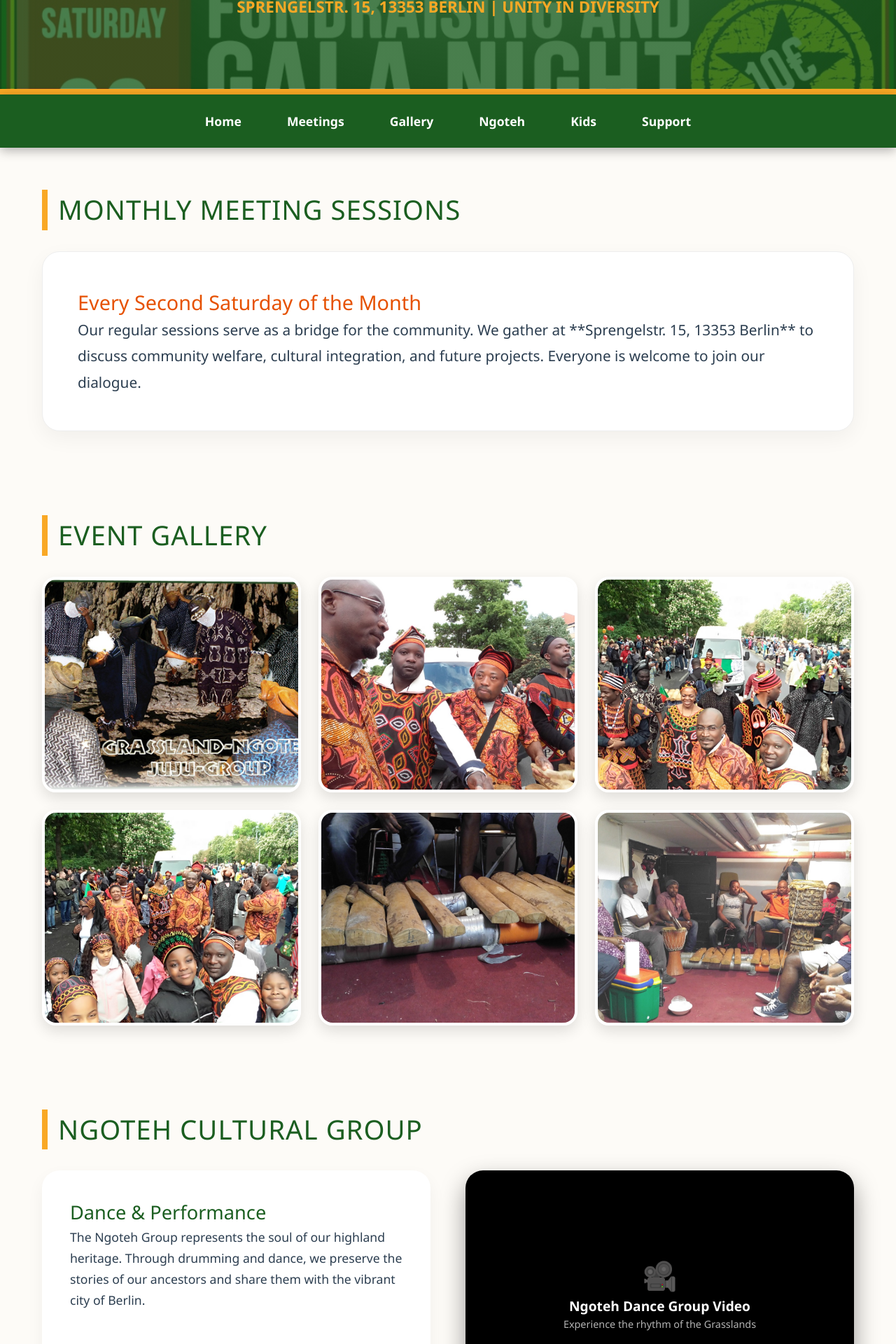
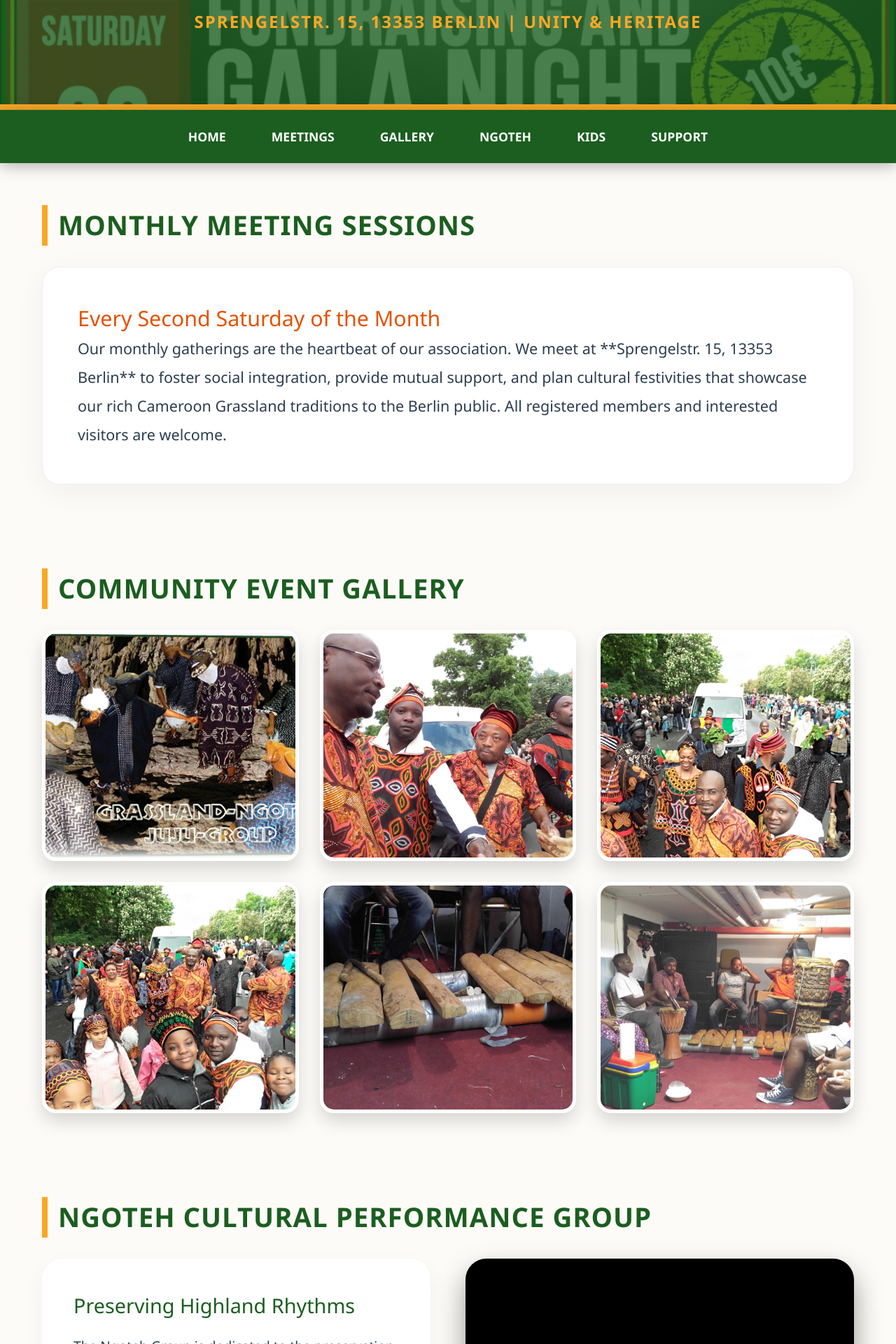
Before and after one commit to chifru19/grassland-verein, a React (Create React App) app: page / in a window 1280 px wide. Shown: the part 520-2440 px from the top of the page at 70% size. Built offline with nearby package versions, Linux system fonts and the light colour scheme.

Commit message:
Final Infrastructure: 192-line App.js and all community assets

```diff
--- a/src/App.js
+++ b/src/App.js
@@ -26,7 +26,8 @@ export default function App() {
     fontSize: '2.4rem',
     marginBottom: '30px',
     textTransform: 'uppercase',
-    letterSpacing: '1px'
+    letterSpacing: '1px',
+    fontWeight: '700'
   };
 
   const navItemStyle = {
@@ -34,7 +35,8 @@ export default function App() {
     padding: '10px 20px',
     fontWeight: 'bold',
     transition: '0.3s',
-    fontSize: '1.1rem'
+    fontSize: '1.1rem',
+    textTransform: 'uppercase'
   };
 
   // Image Paths based on your public/images folder
@@ -48,7 +50,7 @@ export default function App() {
   ];
 
   return (
-    <div className="App" style={{ backgroundColor: '#fdfbf7', color: '#2c3e50', minHeight: '100vh', fontFamily: 'Segoe UI, Roboto, sans-serif' }}>
+    <div className="App" style={{ backgroundColor: '#fdfbf7', color: '#2c3e50', minHeight: '100vh', fontFamily: 'Segoe UI, Roboto, Helvetica, Arial, sans-serif' }}>
 
       {/* --- HERO / LOGO SECTION --- */}
       <header id="home" style={{
@@ -66,19 +68,19 @@ export default function App() {
             src="/images/verein-logo.png"
             alt="Grassland Verein Logo"
             style={{
-              height: '200px',
+              height: '210px',
               boxShadow: '0 15px 35px rgba(0,0,0,0.4)',
               borderRadius: '15px',
               backgroundColor: 'white',
-              padding: '12px'
+              padding: '15px'
             }}
           />
         </div>
-        <h1 style={{ fontSize: '3.5rem', margin: '0', fontWeight: '900', textShadow: '2px 2px 10px rgba(0,0,0,0.5)' }}>
+        <h1 style={{ fontSize: '3.6rem', margin: '0', fontWeight: '900', textShadow: '2px 2px 10px rgba(0,0,0,0.5)', letterSpacing: '-1px' }}>
           Deutsch-Kamerunischer Grassland Kulturverein e.V.
         </h1>
-        <p style={{ fontSize: '1.4rem', color: '#f9a825', marginTop: '15px', fontWeight: 'bold', textTransform: 'uppercase' }}>
-          Sprengelstr. 15, 13353 Berlin | Unity in Diversity
+        <p style={{ fontSize: '1.5rem', color: '#f9a825', marginTop: '20px', fontWeight: 'bold', textTransform: 'uppercase', letterSpacing: '2px' }}>
+          Sprengelstr. 15, 13353 Berlin | Unity & Heritage
         </p>
       </header>
 
@@ -93,7 +95,7 @@ export default function App() {
         position: 'sticky',
         top: 0,
         zIndex: 1000,
-        boxShadow: '0 4px 15px rgba(0,0,0,0.3)'
+        boxShadow: '0 4px 20px rgba(0,0,0,0.3)'
       }}>
         {['Home', 'Meetings', 'Gallery', 'Ngoteh', 'Kids', 'Support'].map((item) => (
           <span key={item} onClick={() => scrollTo(item.toLowerCase())} style={navItemStyle}>{item}</span>
@@ -105,25 +107,27 @@ export default function App() {
         {/* --- MONTHLY MEETINGS --- */}
         <section id="meetings" style={{ marginBottom: '120px', scrollMarginTop: '120px' }}>
           <h2 style={sectionHeaderStyle}>Monthly Meeting Sessions</h2>
-          <div style={{ background: '#fff', padding: '50px', borderRadius: '25px', boxShadow: '0 10px 30px rgba(0,0,0,0.05)', border: '1px solid #eee' }}>
-            <h3 style={{ color: '#e65100', fontSize: '1.8rem', marginTop: 0 }}>Every Second Saturday of the Month</h3>
-            <p style={{ fontSize: '1.3rem', lineHeight: '1.8' }}>
-              Our regular sessions serve as a bridge for the community. We gather at **Sprengelstr. 15, 13353 Berlin** to discuss community welfare, cultural integration, and future projects. Everyone is welcome to join our dialogue.
+          <div style={{ background: '#fff', padding: '50px', borderRadius: '25px', boxShadow: '0 10px 40px rgba(0,0,0,0.05)', border: '1px solid #eee' }}>
+            <h3 style={{ color: '#e65100', fontSize: '1.9rem', marginTop: 0 }}>Every Second Saturday of the Month</h3>
+            <p style={{ fontSize: '1.35rem', lineHeight: '1.9' }}>
+              Our monthly gatherings are the heartbeat of our association. We meet at **Sprengelstr. 15, 13353 Berlin** to foster
+              social integration, provide mutual support, and plan cultural festivities that showcase our rich Cameroon Grassland
+              traditions to the Berlin public. All registered members and interested visitors are welcome.
             </p>
           </div>
         </section>
 
         {/* --- DYNAMIC EVENT GALLERY --- */}
         <section id="gallery" style={{ marginBottom: '120px', scrollMarginTop: '120px' }}>
-          <h2 style={sectionHeaderStyle}>Event Gallery</h2>
-          <div style={{ display: 'grid', gridTemplateColumns: 'repeat(auto-fit, minmax(320px, 1fr))', gap: '25px' }}>
+          <h2 style={sectionHeaderStyle}>Community Event Gallery</h2>
+          <div style={{ display: 'grid', gridTemplateColumns: 'repeat(auto-fit, minmax(320px, 1fr))', gap: '30px' }}>
             {galleryImages.map((src, idx) => (
-              <div key={idx} style={{ overflow: 'hidden', borderRadius: '20px', boxShadow: '0 8px 20px rgba(0,0,0,0.12)', border: '4px solid white' }}>
+              <div key={idx} style={{ overflow: 'hidden', borderRadius: '20px', boxShadow: '0 12px 25px rgba(0,0,0,0.15)', border: '5px solid white' }}>
                 <img
                   src={src}
-                  alt={`Grassland Event ${idx + 1}`}
-                  style={{ width: '100%', height: '300px', objectFit: 'cover', display: 'block', transition: 'transform 0.5s' }}
-                  onMouseOver={(e) => e.currentTarget.style.transform = 'scale(1.05)'}
+                  alt={`Grassland Community Event ${idx + 1}`}
+                  style={{ width: '100%', height: '320px', objectFit: 'cover', display: 'block', transition: 'transform 0.6s ease' }}
+                  onMouseOver={(e) => e.currentTarget.style.transform = 'scale(1.1)'}
                   onMouseOut={(e) => e.currentTarget.style.transform = 'scale(1)'}
                 />
               </div>
@@ -133,73 +137,78 @@ export default function App() {
 
         {/* --- NGOTEH GROUP & VIDEO --- */}
         <section id="ngoteh" style={{ marginBottom: '120px', scrollMarginTop: '120px' }}>
-          <h2 style={sectionHeaderStyle}>Ngoteh Cultural Group</h2>
+          <h2 style={sectionHeaderStyle}>Ngoteh Cultural Performance Group</h2>
           <div style={{ display: 'grid', gridTemplateColumns: 'repeat(auto-fit, minmax(450px, 1fr))', gap: '50px' }}>
-            <div style={{ background: '#fff', padding: '40px', borderRadius: '25px', boxShadow: '0 10px 25px rgba(0,0,0,0.05)' }}>
-              <h3 style={{ color: '#1b5e20', fontSize: '1.7rem' }}>Dance & Performance</h3>
-              <p style={{ fontSize: '1.1rem', lineHeight: '1.7' }}>
-                The Ngoteh Group represents the soul of our highland heritage. Through drumming and dance,
-                we preserve the stories of our ancestors and share them with the vibrant city of Berlin.
+            <div style={{ background: '#fff', padding: '45px', borderRadius: '30px', boxShadow: '0 12px 30px rgba(0,0,0,0.05)' }}>
+              <h3 style={{ color: '#1b5e20', fontSize: '1.8rem', marginBottom: '20px' }}>Preserving Highland Rhythms</h3>
+              <p style={{ fontSize: '1.2rem', lineHeight: '1.8' }}>
+                The Ngoteh Group is dedicated to the preservation and exhibition of authentic Cameroon Grassland music and
+                dance. Our performances feature traditional drumming and vibrant costumes that bring the energy of our
+                ancestral highlands to the multicultural landscape of Germany.
               </p>
             </div>
-            <div style={{ backgroundColor: '#000', borderRadius: '25px', height: '350px', display: 'flex', alignItems: 'center', justifyContent: 'center', color: '#fff', boxShadow: '0 15px 35px rgba(0,0,0,0.4)' }}>
+            <div style={{ backgroundColor: '#000', borderRadius: '30px', height: '380px', display: 'flex', alignItems: 'center', justifyContent: 'center', color: '#fff', boxShadow: '0 20px 40px rgba(0,0,0,0.4)' }}>
               <div style={{ textAlign: 'center' }}>
-                <p style={{ fontSize: '2.5rem' }}>🎥</p>
-                <p style={{ fontWeight: 'bold', fontSize: '1.2rem' }}>Ngoteh Dance Group Video</p>
-                <p style={{ fontSize: '0.9rem', opacity: 0.7 }}>Experience the rhythm of the Grasslands</p>
+                <p style={{ fontSize: '3rem', marginBottom: '15px' }}>🎥</p>
+                <p style={{ fontWeight: 'bold', fontSize: '1.4rem' }}>Ngoteh Group In Action</p>
+                <p style={{ fontSize: '1rem', opacity: 0.7, padding: '0 20px' }}>Authentic Highland Dance and Percussion Performance Video</p>
               </div>
             </div>
           </div>
         </section>
 
         {/* --- KIDS CORNER --- */}
-        <section id="kids" style={{ marginBottom: '120px', scrollMarginTop: '120px', backgroundColor: '#fffbe6', padding: '60px', borderRadius: '40px', border: '2px dashed #f9a825' }}>
-          <h2 style={{ color: '#e65100', textAlign: 'center', fontSize: '2.8rem', marginBottom: '20px' }}>Grassland Kids Corner</h2>
-          <p style={{ textAlign: 'center', fontSize: '1.4rem', maxWidth: '800px', margin: '0 auto', lineHeight: '1.6' }}>
-            Investing in the next generation through language lessons, traditional storytelling, and cultural arts.
-            We ensure our children grow up with a strong sense of identity.
+        <section id="kids" style={{ marginBottom: '120px', scrollMarginTop: '120px', backgroundColor: '#fffbe6', padding: '70px', borderRadius: '45px', border: '3px dashed #f9a825' }}>
+          <h2 style={{ color: '#e65100', textAlign: 'center', fontSize: '3rem', marginBottom: '25px' }}>Grassland Kids & Youth Corner</h2>
+          <p style={{ textAlign: 'center', fontSize: '1.45rem', maxWidth: '900px', margin: '0 auto', lineHeight: '1.7', color: '#5d4037' }}>
+            We believe our children are the carriers of our light. Our youth programs focus on teaching native dialects,
+            traditional storytelling, and highland arts, ensuring that the second generation stays connected to their roots
+            while thriving in their German environment.
           </p>
         </section>
 
         {/* --- SUPPORT / BANKING --- */}
-        <section id="support" style={{ marginBottom: '120px', scrollMarginTop: '120px', backgroundColor: '#1b5e20', color: 'white', padding: '70px', borderRadius: '40px', textAlign: 'center' }}>
-          <h2 style={{ color: '#f9a825', fontSize: '2.8rem', marginBottom: '30px' }}>Support Our Mission</h2>
-          <div style={{ backgroundColor: 'rgba(255,255,255,0.1)', padding: '40px', borderRadius: '20px', border: '1px solid rgba(255,255,255,0.2)', display: 'inline-block', textAlign: 'left' }}>
-            <p style={{ fontSize: '1.5rem', marginBottom: '15px' }}><strong>Bank:</strong> BERLINER VOLKSBANK</p>
-            <p style={{ fontSize: '1.5rem', marginBottom: '15px' }}><strong>IBAN:</strong> DE27 1009 0000 7218 2980 06</p>
-            <p style={{ fontSize: '1.5rem' }}><strong>BIC:</strong> BEVODEBBXXX</p>
+        <section id="support" style={{ marginBottom: '120px', scrollMarginTop: '120px', backgroundColor: '#1b5e20', color: 'white', padding: '80px 20px', borderRadius: '45px', textAlign: 'center' }}>
+          <h2 style={{ color: '#f9a825', fontSize: '3rem', marginBottom: '35px' }}>Support Our Cultural Mission</h2>
+          <div style={{ backgroundColor: 'rgba(255,255,255,0.15)', padding: '45px', borderRadius: '25px', border: '1px solid rgba(255,255,255,0.3)', display: 'inline-block', textAlign: 'left' }}>
+            <p style={{ fontSize: '1.6rem', marginBottom: '15px', letterSpacing: '1px' }}><strong>Bank:</strong> BERLINER VOLKSBANK</p>
+            <p style={{ fontSize: '1.6rem', marginBottom: '15px', letterSpacing: '1px' }}><strong>IBAN:</strong> DE27 1009 0000 7218 2980 06</p>
+            <p style={{ fontSize: '1.6rem', letterSpacing: '1px' }}><strong>BIC:</strong> BEVODEBBXXX</p>
           </div>
         </section>
 
         {/* --- REGISTRATION & LEGAL --- */}
-        <section style={{ display: 'grid', gridTemplateColumns: 'repeat(auto-fit, minmax(400px, 1fr))', gap: '50px', marginBottom: '50px' }}>
-          <div style={{ backgroundColor: '#fff', padding: '50px', borderRadius: '25px', boxShadow: '0 15px 40px rgba(0,0,0,0.08)' }}>
-            <h2 style={{ marginBottom: '25px' }}>Join the Association</h2>
-            <form onSubmit={handleRegister} style={{ display: 'flex', flexDirection: 'column', gap: '20px' }}>
-              <input type="text" placeholder="Full Name" required value={formData.name} onChange={(e) => setFormData({...formData, name: e.target.value})} style={{ padding: '18px', borderRadius: '12px', border: '1px solid #ddd', fontSize: '1rem' }} />
-              <input type="email" placeholder="Email Address" required value={formData.email} onChange={(e) => setFormData({...formData, email: e.target.value})} style={{ padding: '18px', borderRadius: '12px', border: '1px solid #ddd', fontSize: '1rem' }} />
-              <button type="submit" style={{ backgroundColor: '#f9a825', color: '#1b5e20', padding: '18px', fontWeight: '900', border: 'none', borderRadius: '12px', cursor: 'pointer', fontSize: '1.1rem', textTransform: 'uppercase' }}>Register Now</button>
+        <section style={{ display: 'grid', gridTemplateColumns: 'repeat(auto-fit, minmax(400px, 1fr))', gap: '60px', marginBottom: '60px' }}>
+          <div style={{ backgroundColor: '#fff', padding: '55px', borderRadius: '30px', boxShadow: '0 20px 50px rgba(0,0,0,0.1)' }}>
+            <h2 style={{ marginBottom: '30px', fontSize: '2.2rem' }}>Become a Member</h2>
+            <form onSubmit={handleRegister} style={{ display: 'flex', flexDirection: 'column', gap: '25px' }}>
+              <input type="text" placeholder="Full Legal Name" required value={formData.name} onChange={(e) => setFormData({...formData, name: e.target.value})} style={{ padding: '20px', borderRadius: '15px', border: '1px solid #ddd', fontSize: '1.1rem' }} />
+              <input type="email" placeholder="Email Address" required value={formData.email} onChange={(e) => setFormData({...formData, email: e.target.value})} style={{ padding: '20px', borderRadius: '15px', border: '1px solid #ddd', fontSize: '1.1rem' }} />
+              <button type="submit" style={{ backgroundColor: '#f9a825', color: '#1b5e20', padding: '20px', fontWeight: '900', border: 'none', borderRadius: '15px', cursor: 'pointer', fontSize: '1.2rem', textTransform: 'uppercase', boxShadow: '0 5px 15px rgba(249,168,37,0.4)' }}>Submit Registration</button>
             </form>
           </div>
           <div style={{ padding: '20px' }}>
-            <h3 style={{ color: '#1b5e20', fontSize: '1.8rem' }}>Registry Information</h3>
-            <p style={{ fontSize: '1.1rem', margin: '15px 0' }}><strong>Amtsgericht Charlottenburg (Berlin)</strong></p>
-            <p style={{ fontSize: '1.1rem', margin: '15px 0' }}><strong>Vereinsregisternummer:</strong> VR 23156</p>
-            <p style={{ fontSize: '1.1rem', margin: '15px 0' }}><strong>Board Management:</strong> Frank Fru</p>
-            <p style={{ marginTop: '30px', opacity: 0.7, fontStyle: 'italic' }}>
-              "Preserving our heritage, empowering our future."
+            <h3 style={{ color: '#1b5e20', fontSize: '2rem', marginBottom: '25px' }}>Impressum & Registry</h3>
+            <p style={{ fontSize: '1.2rem', margin: '15px 0' }}><strong>Amtsgericht Charlottenburg (Berlin)</strong></p>
+            <p style={{ fontSize: '1.2rem', margin: '15px 0' }}><strong>Vereinsregisternummer:</strong> VR 23156</p>
+            <p style={{ fontSize: '1.2rem', margin: '15px 0' }}><strong>Board of Directors:</strong> Frank Fru</p>
+            <p style={{ fontSize: '1.2rem', margin: '15px 0' }}><strong>Location:</strong> Sprengelstr. 15, 13353 Berlin, Germany</p>
+            <p style={{ marginTop: '40px', opacity: 0.8, fontStyle: 'italic', borderTop: '1px solid #ddd', paddingTop: '20px' }}>
+              "Preserving our cultural heritage, empowering our community, and building a united future."
             </p>
           </div>
         </section>
       </main>
 
       {/* --- FOOTER --- */}
-      <footer style={{ textAlign: 'center', padding: '80px 20px', borderTop: '2px solid #eee', backgroundColor: '#fff' }}>
-        <p style={{ fontWeight: 'bold', color: '#1b5e20' }}>© 2026 Deutsch-Kamerunischer Grassland Kulturverein e.V. Berlin</p>
-        <div style={{ marginTop: '20px', display: 'flex', justifyContent: 'center', gap: '30px', flexWrap: 'wrap' }}>
-          <a href="https://frankfru.com" style={{ color: '#666', textDecoration: 'none' }}>frankfru.com</a>
-          <a href="https://github.com/chifru19" style={{ color: '#666', textDecoration: 'none' }}>GitHub</a>
-          <a href="https://linkedin.com/in/frankfru" style={{ color: '#666', textDecoration: 'none' }}>LinkedIn</a>
+      <footer style={{ textAlign: 'center', padding: '100px 20px', borderTop: '3px solid #f9a825', backgroundColor: '#fff' }}>
+        <p style={{ fontWeight: '800', color: '#1b5e20', fontSize: '1.2rem', marginBottom: '25px' }}>
+          © 2026 Deutsch-Kamerunischer Grassland Kulturverein e.V. Berlin
+        </p>
+        <div style={{ display: 'flex', justifyContent: 'center', gap: '40px', flexWrap: 'wrap' }}>
+          <a href="https://frankfru.com" style={{ color: '#555', textDecoration: 'none', fontWeight: '600' }}>Official Website</a>
+          <a href="https://github.com/chifru19" style={{ color: '#555', textDecoration: 'none', fontWeight: '600' }}>GitHub Profile</a>
+          <a href="https://linkedin.com/in/frankfru" style={{ color: '#555', textDecoration: 'none', fontWeight: '600' }}>LinkedIn Connect</a>
         </div>
       </footer>
     </div>
```
